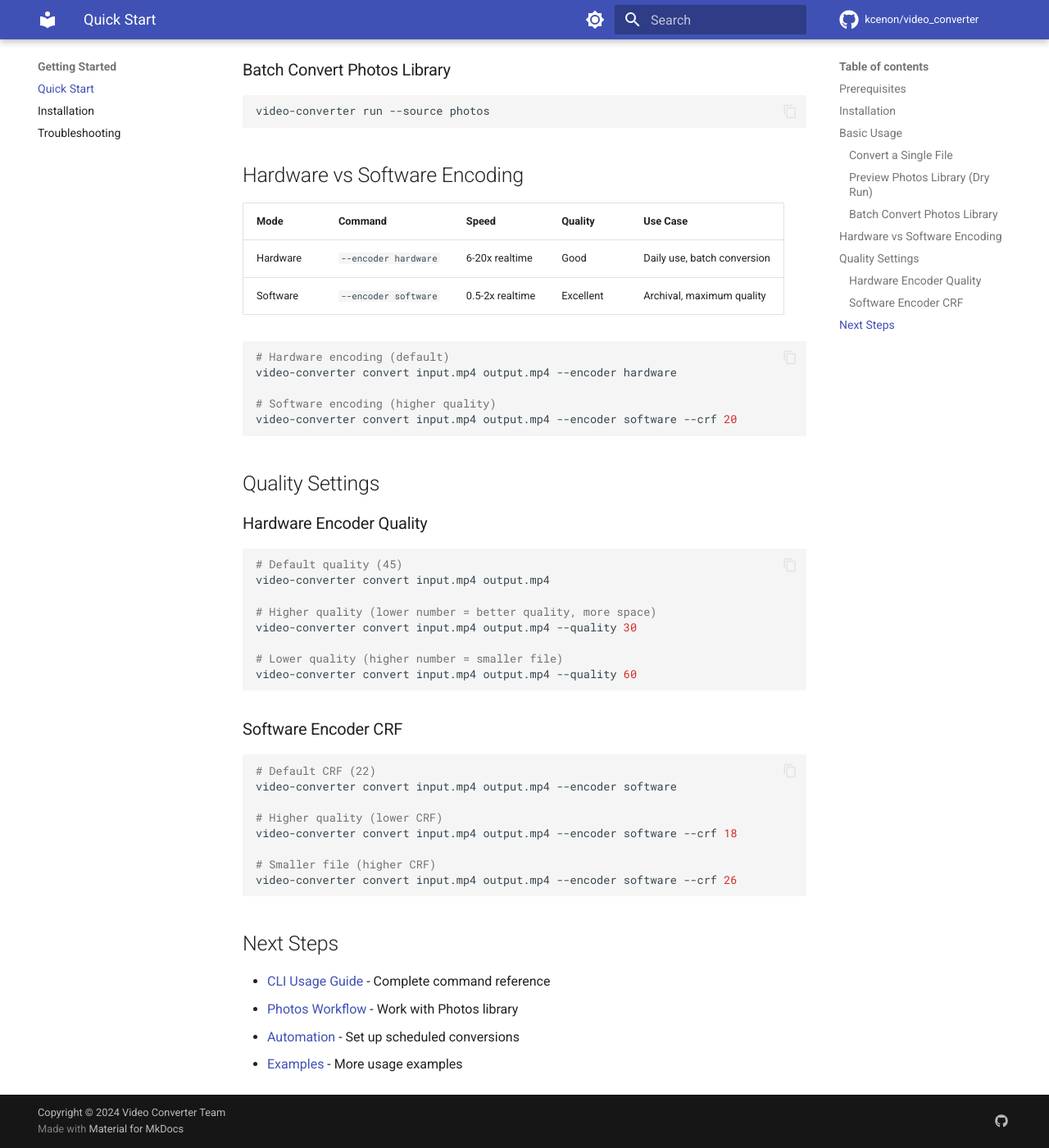
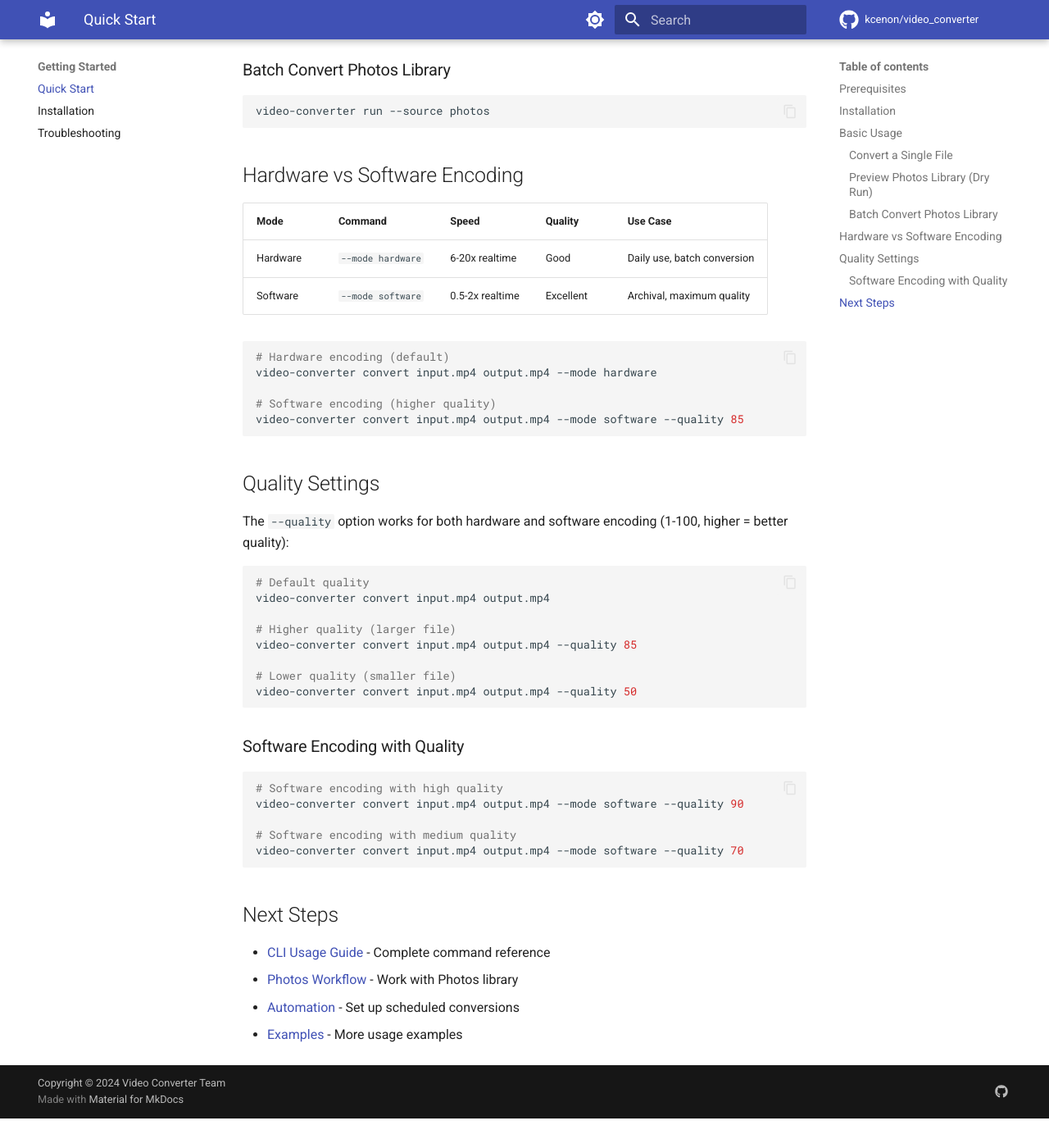
Before and after one commit to kcenon/video_converter, an MkDocs documentation site: the page built from docs/quick-start.md, in a window 1280 px wide and 1400 px high, scrolled down 1352 px. Shown: the whole window at 82% size. Built offline with MkDocs 1.6.1 and Material for MkDocs 9.7.7, drawn with Linux system fonts in a browser that asks for light colours; comment, search, counter and statistics services are not loaded; the version menu is left out; after the commit the page ends 2716 px from its top, so only the background shows below that.

Commit message:
docs: fix convert command option names
- Change --encoder to --mode for encoding mode selection
- Change --crf to --quality (unified quality setting)
- Update examples to use correct option names

Fixes #212

````diff
--- a/docs/examples/basic.md
+++ b/docs/examples/basic.md
@@ -37,7 +37,7 @@ video-converter convert input.mp4 output.mp4 --quality 60
 
 ```bash
 # High quality with software encoder
-video-converter convert input.mp4 output.mp4 --encoder software --crf 20
+video-converter convert input.mp4 output.mp4 --mode software --quality 90
 ```
 
 ## Multiple Files
--- a/docs/quick-start.md
+++ b/docs/quick-start.md
@@ -68,43 +68,40 @@ video-converter run --source photos
 
 | Mode | Command | Speed | Quality | Use Case |
 |------|---------|-------|---------|----------|
-| Hardware | `--encoder hardware` | 6-20x realtime | Good | Daily use, batch conversion |
-| Software | `--encoder software` | 0.5-2x realtime | Excellent | Archival, maximum quality |
+| Hardware | `--mode hardware` | 6-20x realtime | Good | Daily use, batch conversion |
+| Software | `--mode software` | 0.5-2x realtime | Excellent | Archival, maximum quality |
 
 ```bash
 # Hardware encoding (default)
-video-converter convert input.mp4 output.mp4 --encoder hardware
+video-converter convert input.mp4 output.mp4 --mode hardware
 
 # Software encoding (higher quality)
-video-converter convert input.mp4 output.mp4 --encoder software --crf 20
+video-converter convert input.mp4 output.mp4 --mode software --quality 85
 ```
 
 ## Quality Settings
 
-### Hardware Encoder Quality
+The `--quality` option works for both hardware and software encoding (1-100, higher = better quality):
 
 ```bash
-# Default quality (45)
+# Default quality
 video-converter convert input.mp4 output.mp4
 
-# Higher quality (lower number = better quality, more space)
-video-converter convert input.mp4 output.mp4 --quality 30
+# Higher quality (larger file)
+video-converter convert input.mp4 output.mp4 --quality 85
 
-# Lower quality (higher number = smaller file)
-video-converter convert input.mp4 output.mp4 --quality 60
+# Lower quality (smaller file)
+video-converter convert input.mp4 output.mp4 --quality 50
 ```
 
-### Software Encoder CRF
+### Software Encoding with Quality
 
 ```bash
-# Default CRF (22)
-video-converter convert input.mp4 output.mp4 --encoder software
+# Software encoding with high quality
+video-converter convert input.mp4 output.mp4 --mode software --quality 90
 
-# Higher quality (lower CRF)
-video-converter convert input.mp4 output.mp4 --encoder software --crf 18
-
-# Smaller file (higher CRF)
-video-converter convert input.mp4 output.mp4 --encoder software --crf 26
+# Software encoding with medium quality
+video-converter convert input.mp4 output.mp4 --mode software --quality 70
 ```
 
 ## Next Steps
````
Also changed, not shown: docs/guides/cli-usage.md (+9 -8 lines).
